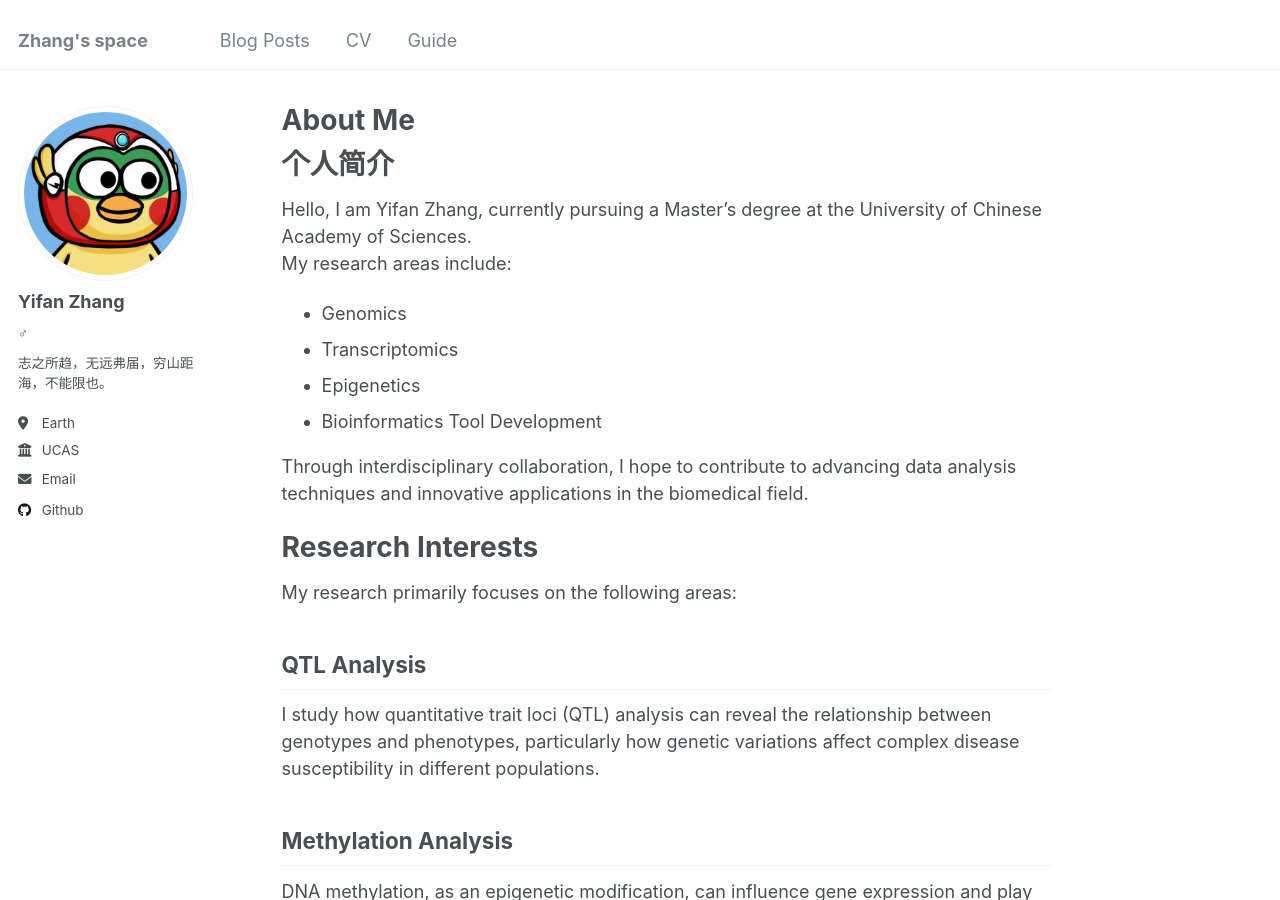
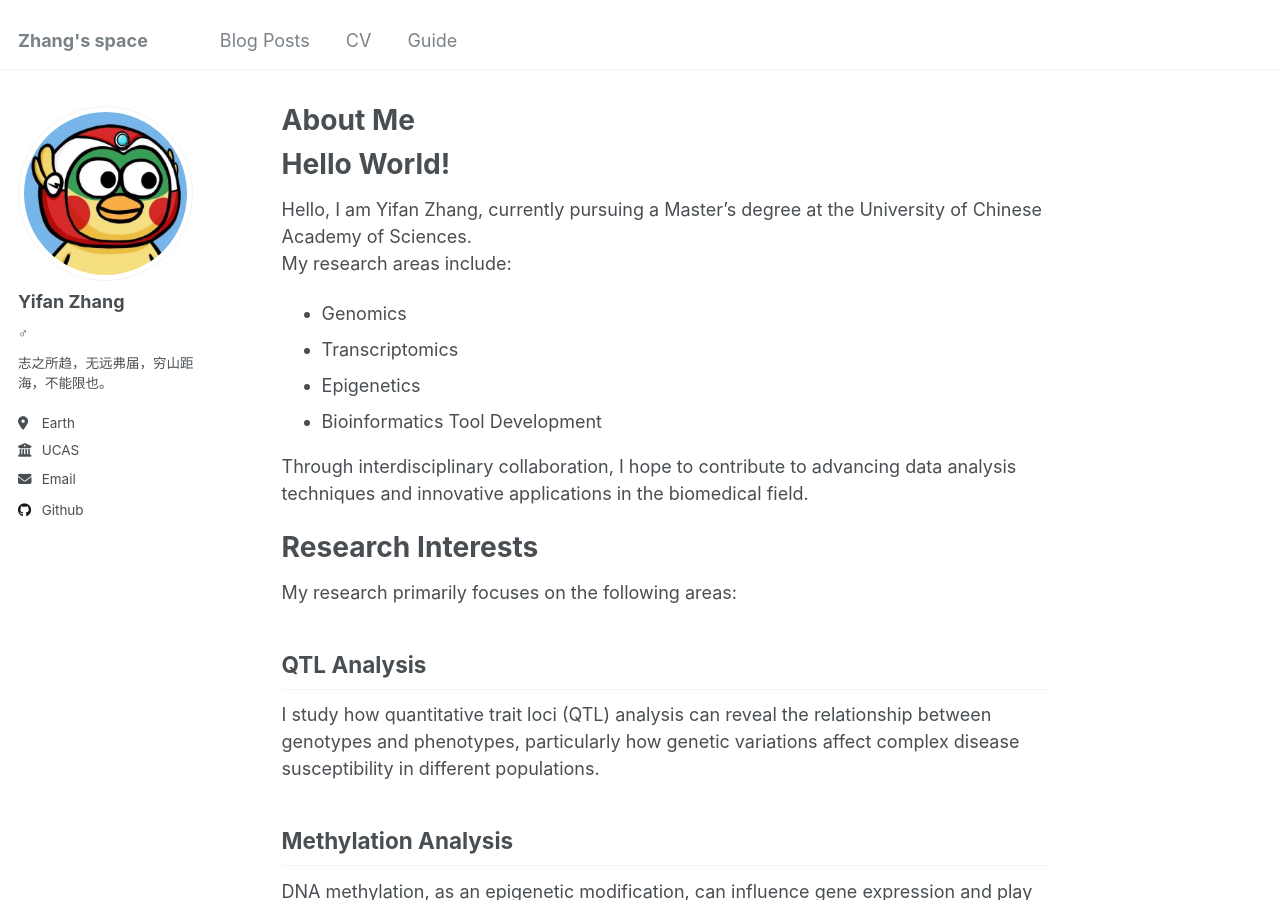
Before and after one commit to yf8578/yf8578.github.io, a Jekyll site: the page built from _pages/about.md, in a window 1280 px wide and 900 px high. Built offline with Jekyll 4.4.1, drawn with Linux system fonts in a browser that asks for light colours.

Commit message:
modify about

```diff
--- a/_pages/about.md
+++ b/_pages/about.md
@@ -6,7 +6,7 @@ redirect_from:
   - /about/
   - /about.html
 ---
-个人简介
+Hello World!
 ========
 Hello, I am Yifan Zhang, currently pursuing a Master's degree at the University of Chinese Academy of Sciences.
 My research areas include:
```
